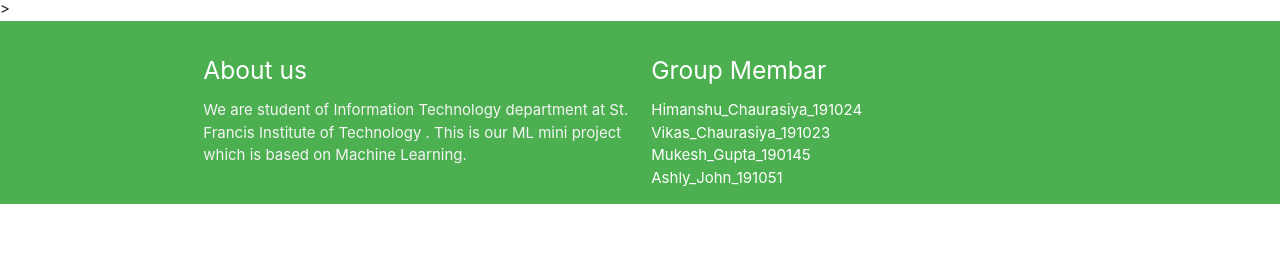
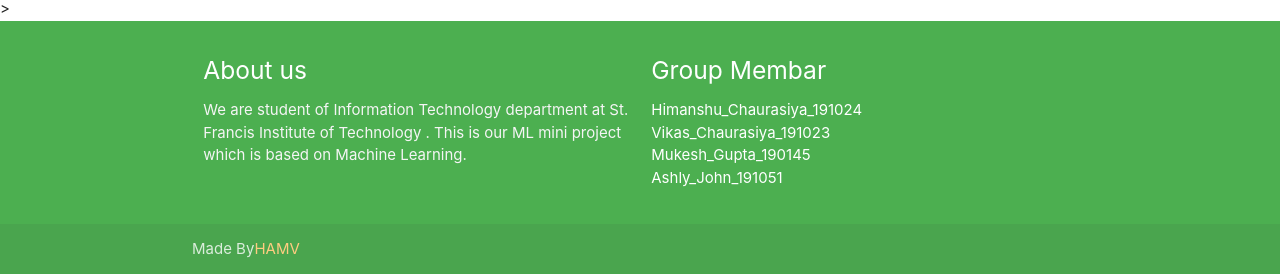
Before and after one commit to ADJ46/MLminiprj_Forest_fire_prediction_system, a Flask app: page / in a window 1280 px wide. Shown: the part 795-1069 px from the top of the page. Before the commit the page ends 999 px from the top, so only its background shows below. Run offline with Flask 2, Linux system fonts and the light colour scheme; parts of the project's set-up code (start-up, migrations or seed data) failed here and were passed over; some libraries are stand-ins or nearby versions.

Commit message:
Update index.html

```diff
--- a/Forest-Fire-Prediction/templates/index.html
+++ b/Forest-Fire-Prediction/templates/index.html
@@ -106,6 +106,11 @@
         <div class="col l3 s12"></div>
       </div>
     </div>
+    <div class="footer-copyright">
+      <div class="container text-center">
+                  Made By<a class="orange-text text-lighten-3">HAMV</a>
+      </div>
+    </div>
   </footer>
 
 
```
